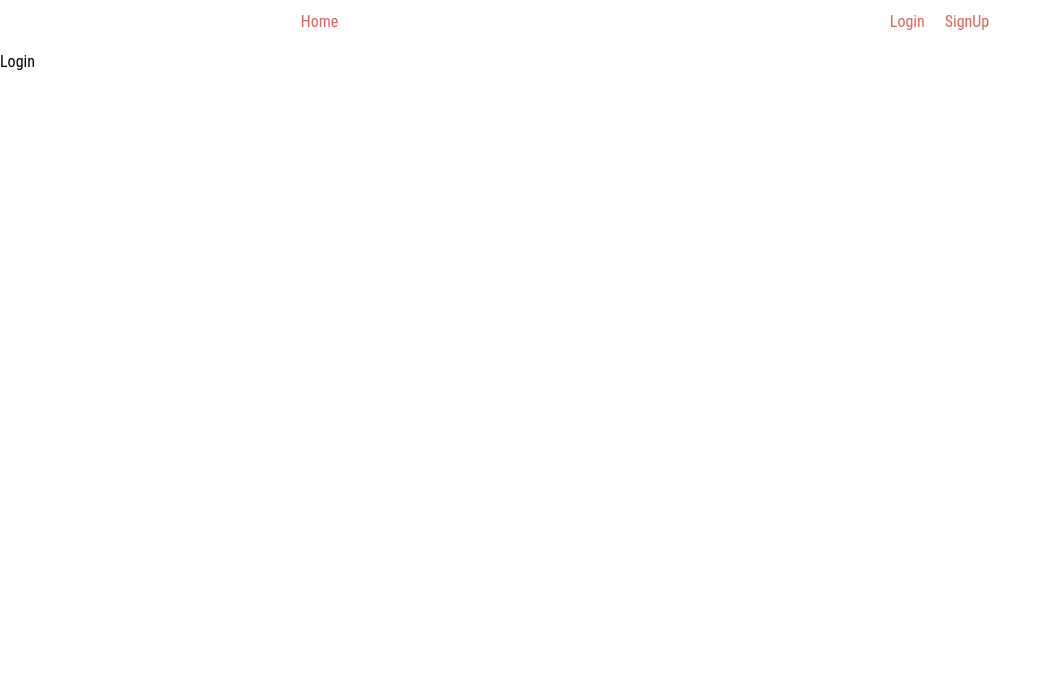
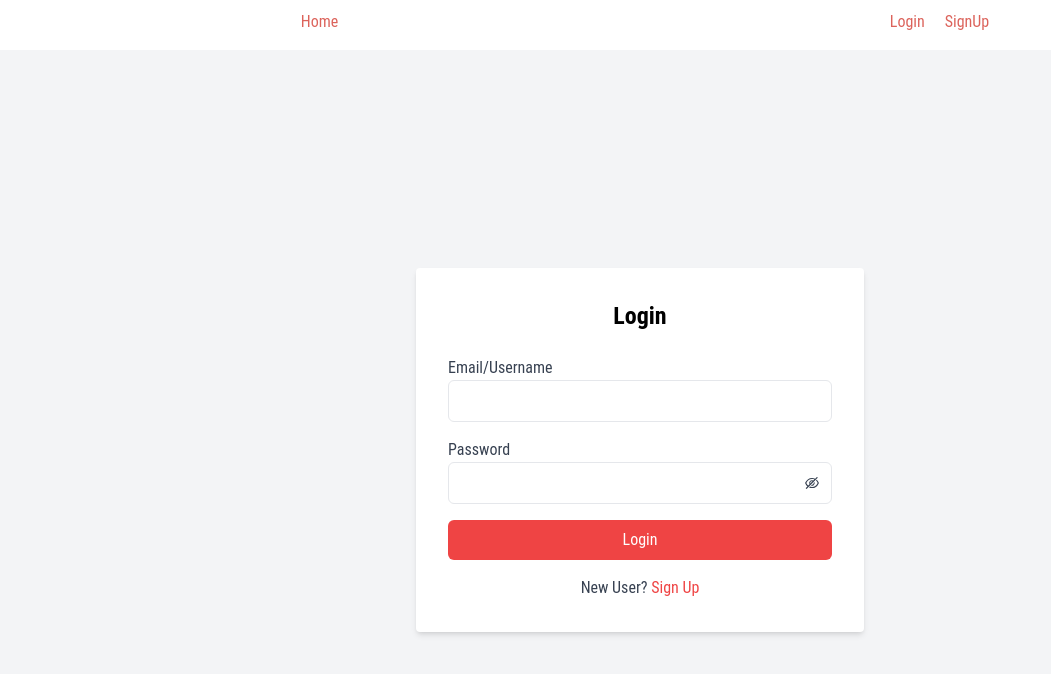
Before and after one commit to nagaraj6618/bus-booking-system-fe, a React (Create React App) app: page /auth/signin in a window 1280 px wide. Shown: the top 674 px of the page, without its empty margins (0-1051 px from the left). Built offline with nearby package versions, Linux system fonts and the light colour scheme.

Commit message:
Feat : Added Login Component

```diff
--- a/src/components/AuthComponent/Login.jsx
+++ b/src/components/AuthComponent/Login.jsx
@@ -1,10 +1,134 @@
-import React from 'react'
-import {BE_URL} from "../../info";
+import React, { useState } from 'react';
+import { Link } from 'react-router-dom';
+import axios from 'axios';
+import { BE_URL } from '../../info';
+import SuccessMessageComponent from '../SuccessMessage/SuccessMessageComponent';
+import ErroreMessageComponent from '../ErrorMessage/ErroreMessageComponent';
+import { AiOutlineEye, AiOutlineEyeInvisible } from 'react-icons/ai';
+
 const Login = () => {
-   console.log("Login..")
+  const [loading, setLoading] = useState(false);
+  const [responseData, setResponse] = useState(null);
+  const [isShowPassword, setIsShowPassword] = useState(false);
+  const [userData, setUserData] = useState({
+    userNameOrEmail: '',
+    password: '',
+  });
+
+  const inputHandler = (e) => {
+    setResponse(null);
+    setUserData((prev) => ({ ...prev, [e.target.id]: e.target.value }));
+  };
+
+  const passwordToggle = () => {
+    setIsShowPassword(!isShowPassword);
+  };
+
+  const formSubmitHandler = async (e) => {
+    e.preventDefault();
+    setLoading(true);
+    try {
+      const response = await axios.post(`${BE_URL}/auth/login`, userData);
+      setResponse(response.data);
+      sessionStorage.setItem('token', response.data.token);
+      sessionStorage.setItem('timeIn', Date.now());
+      sessionStorage.setItem('timeOut', Date.now() + 10 * 60 * 1000);
+
+      localStorage.setItem('name', response.data.data.name);
+      localStorage.setItem('userName', response.data.data.userName);
+      localStorage.setItem('role', response.data.data.role);
+
+      setTimeout(() => {
+        window.location.href = '/';
+      }, 1000);
+    } catch (error) {
+      setLoading(false);
+      if (!error.response) {
+        setResponse({
+          message: 'Check the Internet Connection',
+          success: false,
+        });
+      } else {
+        setResponse(error.response.data);
+      }
+    }
+  };
+
   return (
-    <div>Login</div>
-  )
-}
+    <div className="flex flex-col items-center justify-center min-h-screen bg-gray-100 p-4">
+      {responseData && responseData.success && (
+        <SuccessMessageComponent success={responseData.success} message={responseData.message} />
+      )}
 
-export default Login
+      {responseData && !responseData.success && (
+        <ErroreMessageComponent error={responseData.message} />
+      )}
+
+      {loading && (
+        <div className="flex items-center absolute top-20 left-10 z-10">
+          <svg
+            className="animate-spin h-8 w-8 text-red-500"
+            xmlns="http://www.w3.org/2000/svg"
+            fill="none"
+            viewBox="0 0 24 24"
+          >
+            <circle className="opacity-25" cx="12" cy="12" r="10" stroke="currentColor" strokeWidth="4"></circle>
+            <path
+              className="opacity-75"
+              fill="currentColor"
+              d="M4 12a8 8 0 018-8V0C5.373 0 0 5.373 0 12h4zm2 5.291A7.962 7.962 0 014 12H0c0 3.042 1.135 5.824 3 7.938l3-2.647zM20 12a8 8 0 01-8 8v4c6.627 0 12-5.373 12-12h-4zm-2-5.291c1.865 2.114 3 4.896 3 7.938h4c0-6.627-5.373-12-12-12v4z"
+            ></path>
+          </svg>
+          <span className="ml-2">Loading...</span>
+        </div>
+      )}
+
+      <form onSubmit={formSubmitHandler} className="bg-white p-8 rounded shadow-md w-full max-w-md">
+        <h2 className="text-2xl font-bold mb-6 text-center">Login</h2>
+        <div className="mb-4">
+          <label htmlFor="userNameOrEmail" className="block text-gray-700">
+            Email/Username
+          </label>
+          <input
+            id="userNameOrEmail"
+            type="text"
+            className="w-full px-4 py-2 border rounded-md focus:outline-none focus:ring-2 focus:ring-blue-500"
+            required
+            onChange={inputHandler}
+          />
+        </div>
+        <div className="mb-4">
+          <label htmlFor="password" className="block text-gray-700">
+            Password
+          </label>
+          <div className="relative">
+            <input
+              id="password"
+              type={isShowPassword ? 'text' : 'password'}
+              className="w-full px-4 py-2 border rounded-md focus:outline-none focus:ring-2 focus:ring-blue-500"
+              required
+              onChange={inputHandler}
+            />
+            <div className="absolute inset-y-0 right-0 pr-3 flex items-center text-gray-700">
+              {isShowPassword ? (
+                <AiOutlineEye onClick={passwordToggle} className="cursor-pointer" />
+              ) : (
+                <AiOutlineEyeInvisible onClick={passwordToggle} className="cursor-pointer" />
+              )}
+            </div>
+          </div>
+        </div>
+        <button type="submit" className="w-full bg-red-500 text-white py-2 rounded-md hover:bg-red-600 transition duration-200">
+          Login
+        </button>
+        <div className="text-center mt-4">
+          <p className="text-gray-700">
+            New User? <Link to="/auth/signup" className="text-red-500 hover:text-red-700">Sign Up</Link>
+          </p>
+        </div>
+      </form>
+    </div>
+  );
+};
+
+export default Login;
```
